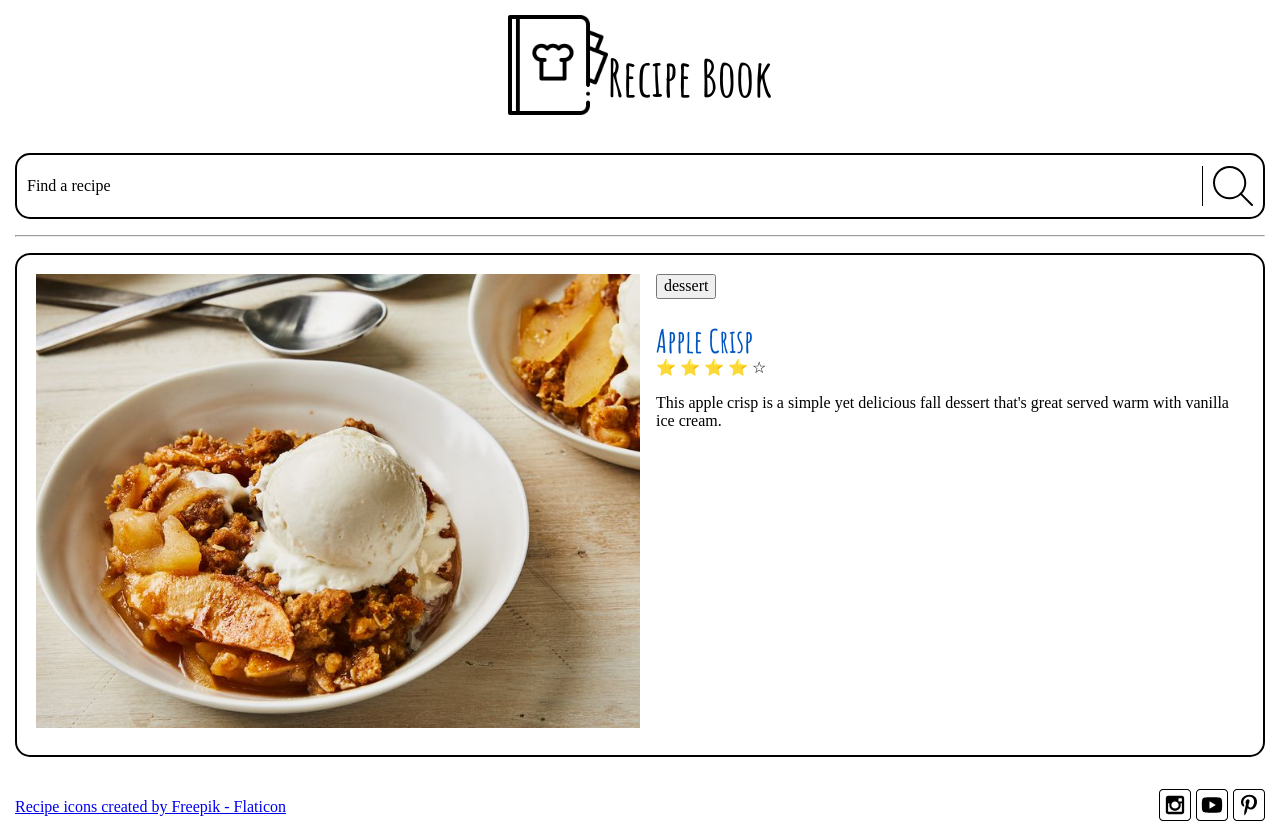
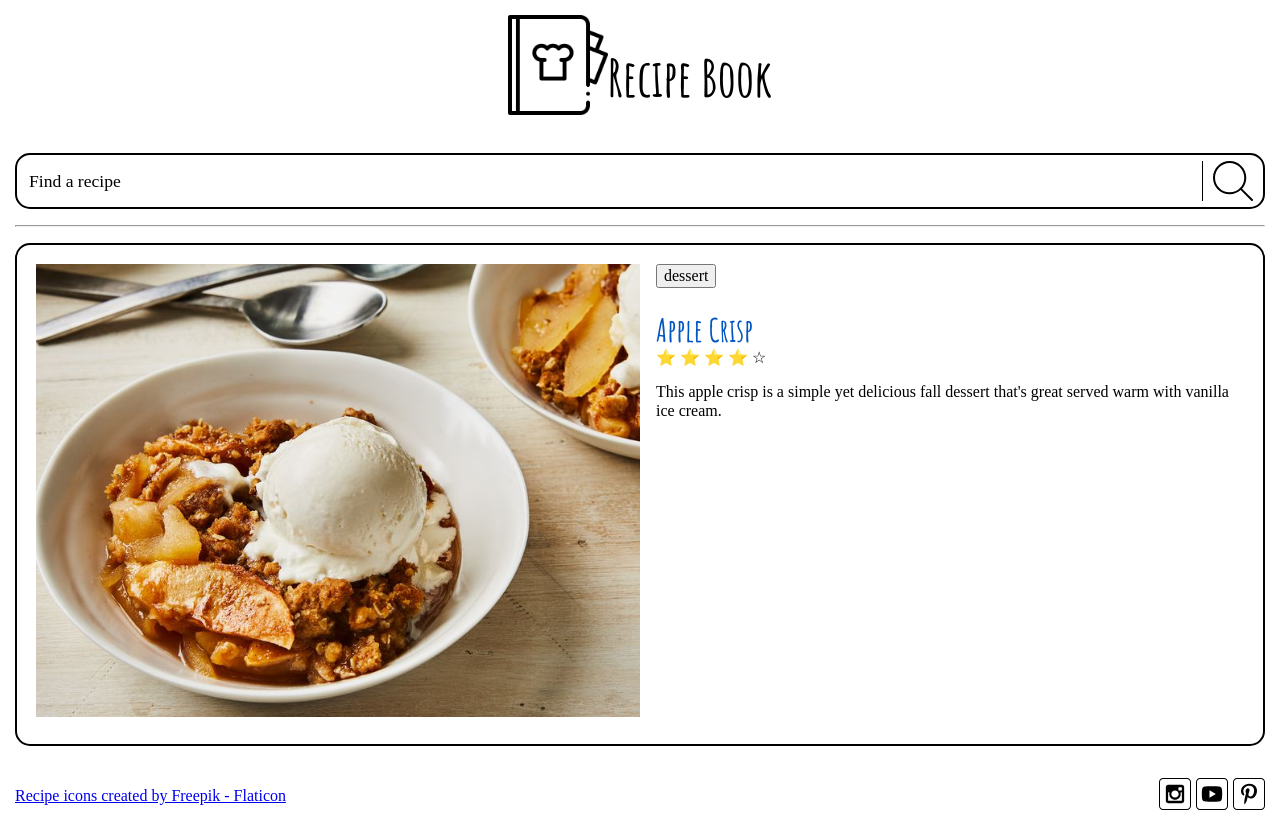
Before and after one commit to kaikoon25/wdd131, a plain HTML site: page recipes/index.html in a window 1280 px wide. Drawn offline with nearby package versions, Linux system fonts and the light colour scheme.

Commit message:
fix to recepie page

```diff
--- a/recipes/index.html
+++ b/recipes/index.html
@@ -32,16 +32,24 @@
     <!-- Note for later: I need to optimize my apple touch and social preview images? Maybe. Might now come up with lighthouse. -->
 </head>
 <body>
+
     <header>
         <div class="title">
             <img id="book" src="images/recipe-book.png" alt="Picture of a recipe book.">
             <h1>Recipe Book</h1>
         </div>
-        <div class="search-bar" aria-label="Search Bar.">
-            <p>Find a recipe</p>
-            <img src="images/search.svg" alt="search" aria-hidden="true">
-        </div>
-        <!-- Later, if promted, I will change this code to either make the whole thing a button if possible, or make the search image a button. -->
+
+        <form class="search-bar" role="search" action="#" method="get">
+            <input
+                type="search"
+                name="q"
+                placeholder="Find a recipe"
+                aria-label="Find a recipe"
+            >
+            <button type="submit" aria-label="Search recipes">
+                <img src="images/search.svg" alt="" aria-hidden="true">
+            </button>
+        </form>
     </header>
 
     <hr>
--- a/recipes/styles.css
+++ b/recipes/styles.css
@@ -24,25 +24,48 @@ body {
     max-height: 100px;
 }
 
+
 .search-bar {
     display: flex;
-    flex: 0 1 100px;
+    flex: 0 1 100%;
     padding: 6px 10px;
     border: 2px solid #000000;
     border-radius: 15px;
     justify-content: space-between;
     align-items: center;
     margin-bottom: 1em;
-    /* max-height: 2em; */
 }
 
-.search-bar img {
+.search-bar input {
+    flex: 1;
+    min-width: 0;
+    border: none;
+    outline: none;
+    font-size: 1.1em;
+    font-family: inherit;
+    background: transparent;
+}
+
+.search-bar input::placeholder {
+    color: #000000;
+    opacity: 1;
+}
+
+.search-bar button {
+    display: flex;
+    align-items: center;
+    justify-content: center;
+    background: none;
+    border: none;
+    border-left: 1px solid #000000;
+    padding: 0 0 0 10px;
+    cursor: pointer;
+}
+
+.search-bar button img {
     max-width: 40px;
     max-height: 40px;
-    padding-left: 10px;
-    border-left: 1px solid #000000;
 }
-
 
 
 .recipe-card {
```
